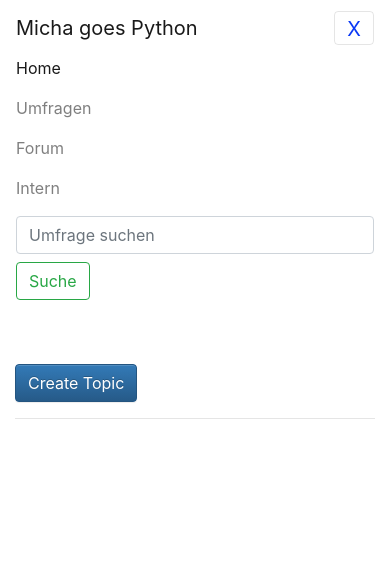
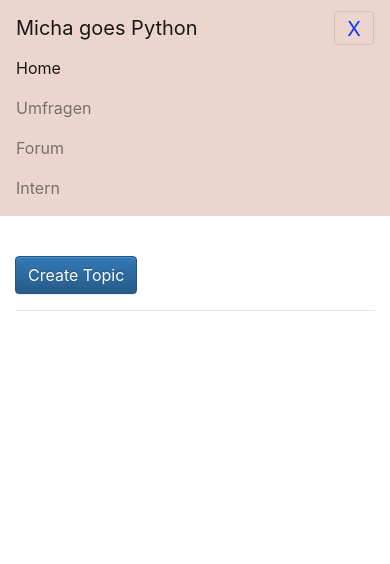
Before and after one commit to mra-sudo/micha-goes-python, a Django app: a page that uses apps/index/templates/index/base.html in a window 390 px wide, after a click that opens the changed part. Shown: the top 564 px of the page. Run offline with Django 3.2, Linux system fonts and the light colour scheme; parts of the project's set-up code (start-up, migrations or seed data) failed here and were passed over; some libraries are stand-ins or nearby versions.

Commit message:
Mobile Navi

```diff
--- a/apps/index/templates/index/base.html
+++ b/apps/index/templates/index/base.html
@@ -16,6 +16,11 @@
         padding-top: 20px;
         background-color: #ffffff;
     }
+
+    .navbar {
+        background-color: #ECD5CD;
+    }
+
     .fa-1x {
     font-size: 1.5rem;
     }
@@ -72,16 +77,8 @@
       </li>
     </ul>
     <!-- Links -->
-
-    <form class="form-inline my-2 my-lg-0" action="{% url 'search:umfrage-suche' %}" method="post">
-        {% csrf_token %}
-        <input class="form-control mr-sm-2" type="search" name="search" placeholder="Umfrage suchen" aria-label="Search">
-        <button class="btn btn-outline-success my-2 my-sm-0" type="submit">Suche</button>
-    </form>
-
   </div>
   <!-- Collapsible content -->
-
 </nav>
 <!--/.Navbar-->
 
```
